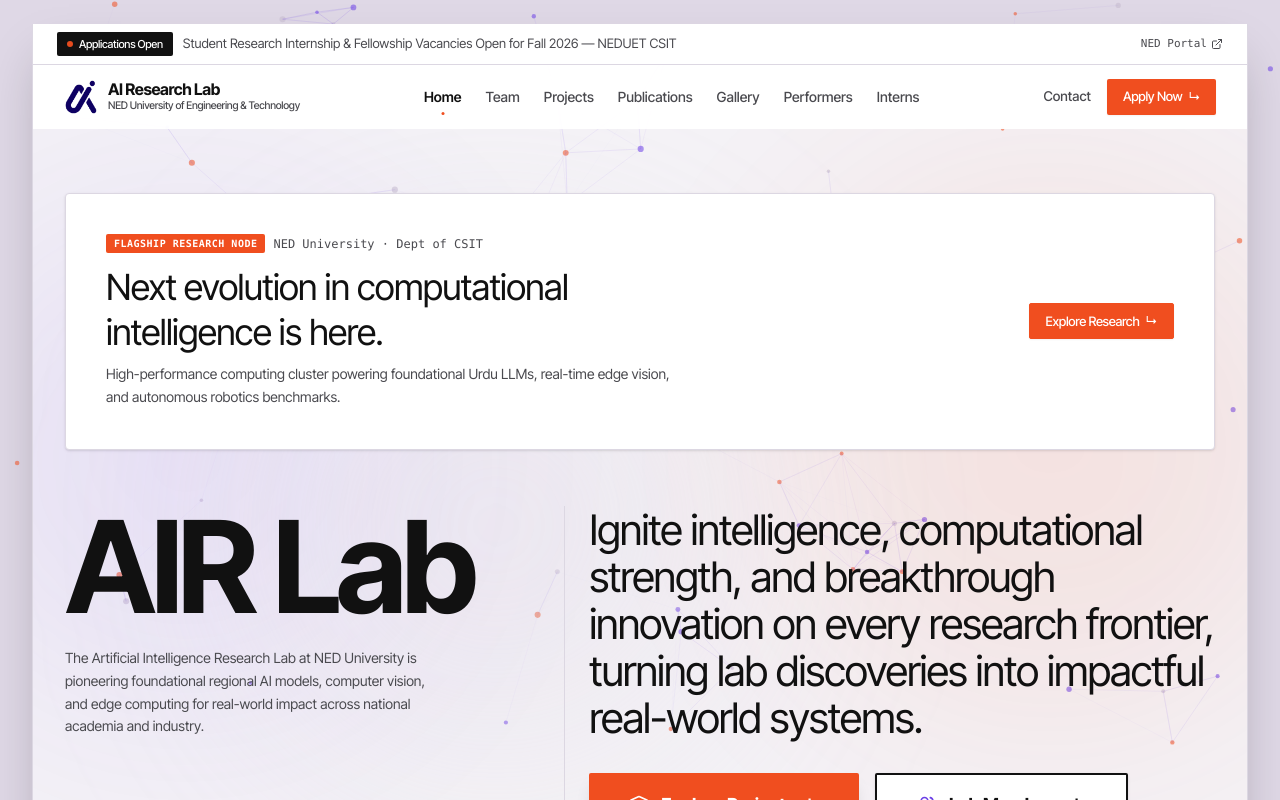
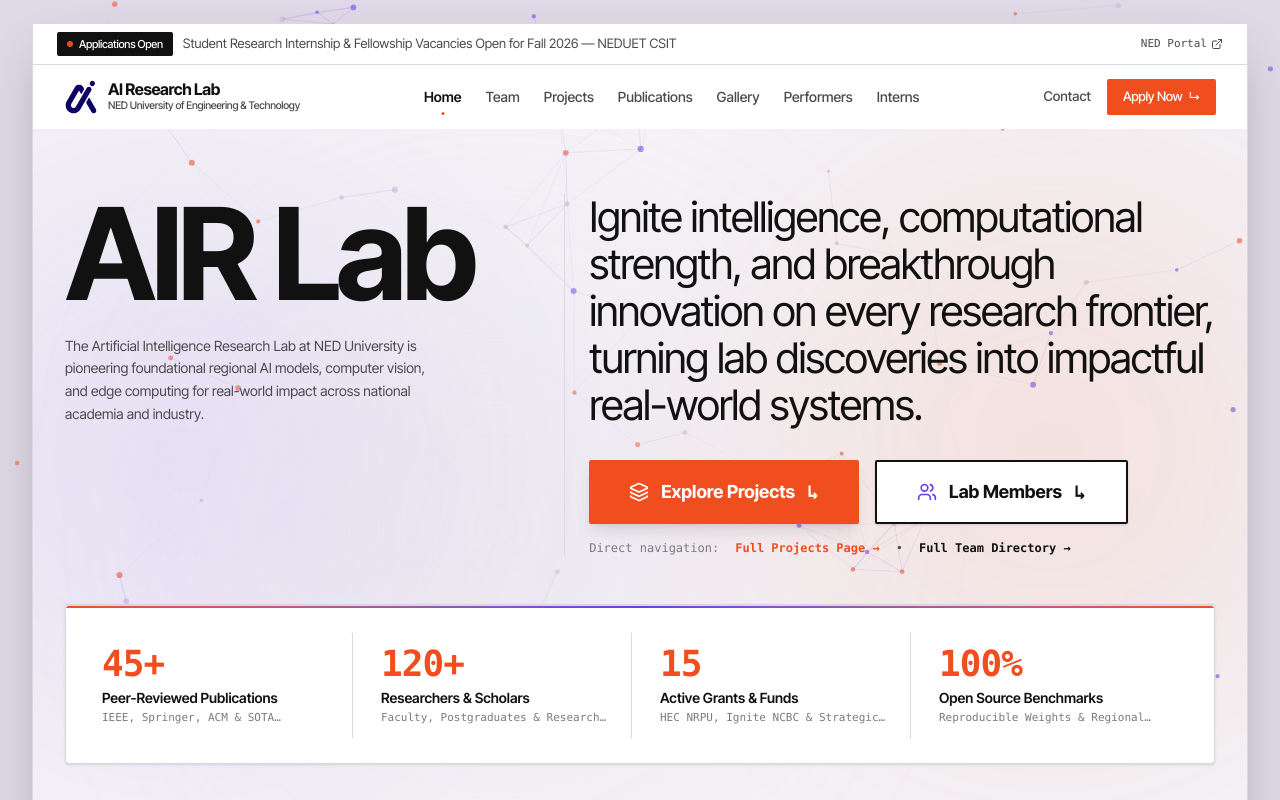
Before and after one commit to hasanshahir/AIR-ProtoType, a React (Vite) app in the folder AIR-Proto-v2/: page /#/ in a window 1280 px wide. Shown: the top 800 px of the page. Built offline with nearby package versions, Linux system fonts and the light colour scheme.

Commit message:
feat: remove flagship hero banner from home page

```diff
--- a/AIR-Proto-v2/src/pages/Home.tsx
+++ b/AIR-Proto-v2/src/pages/Home.tsx
@@ -167,35 +167,6 @@
 
       {/* ── 1. HERO SECTION (Neo-Grotesk 2-Column Split: Massive Wordmark + Editorial Pitch) ── */}
       <section className="pt-10 pb-12 sm:pt-16 sm:pb-16 px-4 sm:px-8 max-w-[1280px] mx-auto text-left relative z-10">
-        {/* Top Flagship Showcase Box (matching truck showcase card in reference) */}
-        <SectionReveal delay={0}>
-          <div className="mb-10 sm:mb-14 rounded-[4px] border border-[var(--border-hairline)] bg-[var(--bg-surface)] p-6 sm:p-10 relative overflow-hidden shadow-sm">
-            <div className="flex flex-col md:flex-row items-center justify-between gap-6">
-              <div className="max-w-xl text-left">
-                <div className="mb-3 flex items-center gap-2">
-                  <span className="px-2 py-0.5 text-[10px] font-mono font-semibold bg-[var(--accent-orange)] text-white rounded-[2px] tracking-wider uppercase">
-                    Flagship Research Node
-                  </span>
-                  <span className="text-xs font-mono text-[var(--text-muted)]">
-                    NED University · Dept of CSIT
-                  </span>
-                </div>
-                <h3 className="text-2xl sm:text-3xl md:text-4xl font-normal tracking-[-0.02em] leading-tight text-[var(--text-primary)]">
-                  Next evolution in computational intelligence is here.
-                </h3>
-                <p className="text-xs sm:text-sm text-[var(--text-muted)] mt-2 leading-relaxed">
-                  High-performance computing cluster powering foundational Urdu LLMs, real-time edge vision, and autonomous robotics benchmarks.
-                </p>
-              </div>
-              <div className="flex flex-col sm:flex-row items-center gap-3 shrink-0">
-                <Button to="/projects" variant="primary" size="md" arrow>
-                  Explore Research
-                </Button>
-              </div>
-            </div>
-          </div>
-        </SectionReveal>
-
         {/* 2-Column Split: Massive Wordmark Left / Editorial Pitch & Actions Right */}
         <div className="grid grid-cols-1 lg:grid-cols-12 gap-8 lg:gap-12 items-start pb-12 border-b border-[var(--border-hairline)]">
           {/* Left Column (5 cols): Massive Display Wordmark & Description */}
```
